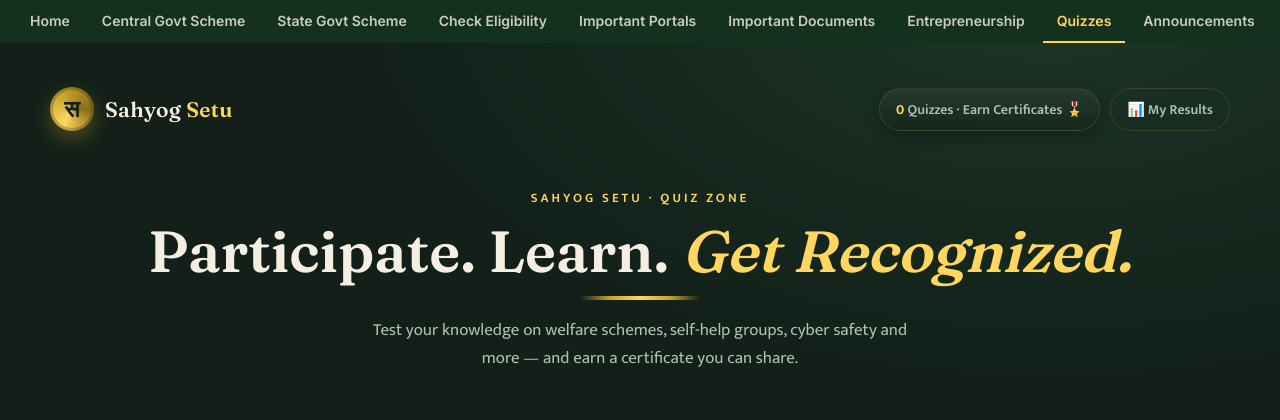
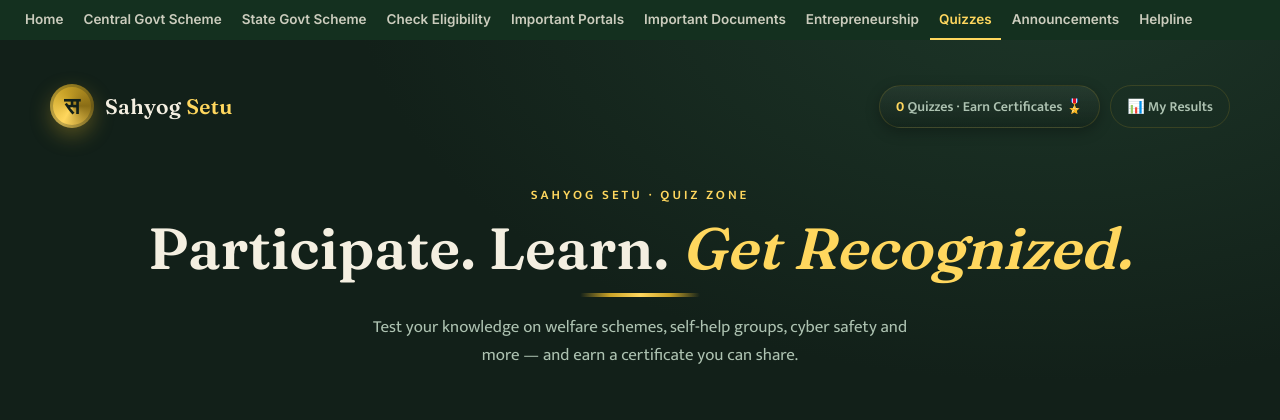
Before and after one commit to abhishekisra/sahyog-setu, a Django app: page /quizzes/ in a window 1280 px wide. Shown: the top 420 px of the page. Run offline with Django 5.2, Linux system fonts and the light colour scheme; the visitor is signed in with stand-in values (Sample User, id 1); data that the repository does not hold is empty; some libraries are stand-ins or nearby versions.

Commit message:
Quiz landing shows the real 35s timer; top nav no longer cut off on laptops
- Landing '20s per Question' chip was hard-coded from before the timer
  became 35s (b60325a); now uses PER_QUESTION_SECONDS. The 5 quiz
  descriptions that said '20 seconds' were updated in the DB too.
- public_base nav: 10 links need ~1360px, so at 769-1499px the last
  items (Announcements, Helpline) were hidden behind a scrollbar-less
  strip. Tighter links fit one row at 1366; narrower widths wrap.

Co-Authored-By: Claude Opus 5.5 <noreply@anthropic.com>

```diff
--- a/custom_admin/templates/custom_admin/public_base.html
+++ b/custom_admin/templates/custom_admin/public_base.html
@@ -321,6 +321,15 @@
             #ssq-main-nav { padding: 0 10px; }
             #ssq-main-nav a { font-size: 13px; padding: 10px 11px; }
             #ssq-nav-lang select { max-width: 92px; font-size: 12px; }
+        }
+        /* 769-1499px (tablet landscape / laptop): the 10 links need ~1360px
+           at 14px, so on a 1366 laptop the last ones ("Announcements",
+           "Helpline") were cut off by the hidden-scrollbar strip. Tighter
+           links fit one row at 1366; narrower screens wrap to a 2nd row
+           instead of hiding items. */
+        @media (min-width: 769px) and (max-width: 1499px) {
+            #ssq-nav-links { flex-wrap: wrap; overflow: visible; gap: 0 2px; }
+            #ssq-main-nav a { font-size: 13.5px; padding: 11px 9px; }
         }
 
         /* Mobile bottom app-nav (2026-09-20, "bilkul application jaisa
--- a/custom_admin/templates/custom_admin/quizzes/quiz_landing.html
+++ b/custom_admin/templates/custom_admin/quizzes/quiz_landing.html
@@ -52,7 +52,7 @@
 
         <div class="sq-meta">
           <div class="sq-chip"><div class="n">{{ question_count }}</div><div class="l">{% if lang == 'hi' %}प्रश्न{% else %}Questions{% endif %}</div></div>
-          <div class="sq-chip"><div class="n">20s</div><div class="l">{% if lang == 'hi' %}प्रति प्रश्न{% else %}per Question{% endif %}</div></div>
+          <div class="sq-chip"><div class="n">{{ per_question_seconds }}s</div><div class="l">{% if lang == 'hi' %}प्रति प्रश्न{% else %}per Question{% endif %}</div></div>
           <div class="sq-chip"><div class="n">{{ total_marks }}</div><div class="l">{% if lang == 'hi' %}कुल अंक{% else %}Total Marks{% endif %}</div></div>
           <div class="sq-chip"><div class="n">{{ quiz.pass_threshold }}%</div><div class="l">{% if lang == 'hi' %}पास होने के लिए{% else %}to Pass{% endif %}</div></div>
         </div>
--- a/quizzes/views.py
+++ b/quizzes/views.py
@@ -1076,6 +1076,9 @@ class QuizLandingView(View):
             "og_image": og_image,
             "question_count": question_count,
             "total_marks": question_count * MARKS_PER_QUESTION,
+            # Same constant the quiz-take timer uses -- the chip was a
+            # hard-coded "20s" left over from before the timer became 35s.
+            "per_question_seconds": PER_QUESTION_SECONDS,
             "take_url": take_url,
             "login_url": login_url,
             "lang": lang,
```
